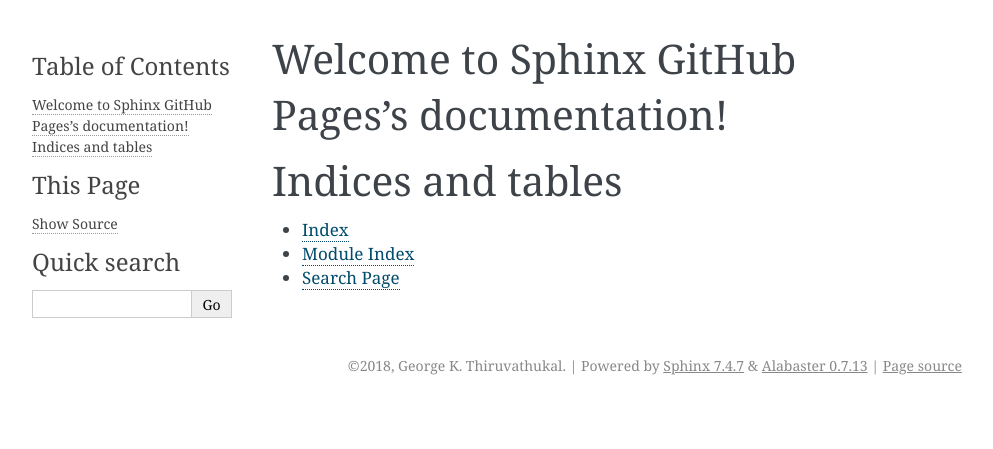
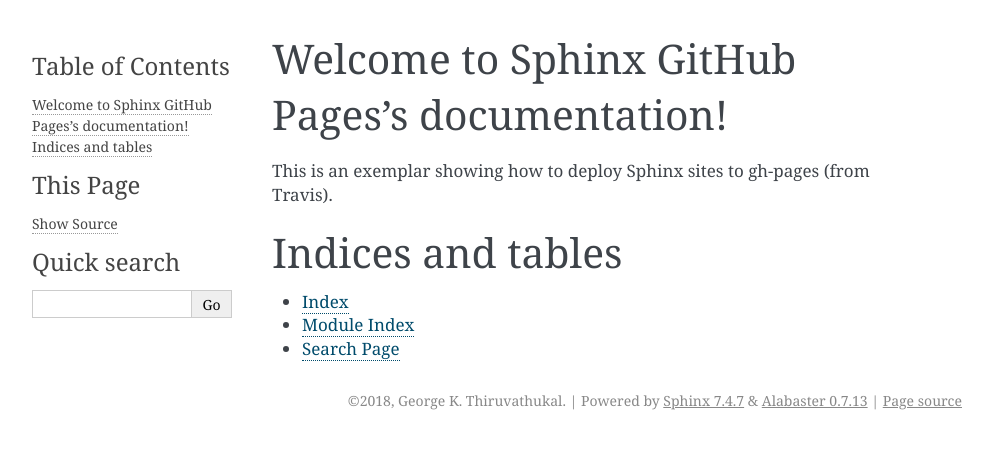
Before and after one commit to LoyolaChicagoCode/sphinx-gh-pages, a Sphinx documentation site: the page built from source/index.rst, in a window 1280 px wide. Shown: the top 449 px of the page, without its empty margins (148-1141 px from the left). Built offline with Sphinx 7.4.7, drawn with Linux system fonts in a browser that asks for light colours.

Commit message:
added some initial text and make sure all 3 needed builds work

```diff
--- a/source/index.rst
+++ b/source/index.rst
@@ -5,6 +5,8 @@
 
 Welcome to Sphinx GitHub Pages's documentation!
 ===============================================
+
+This is an exemplar showing how to deploy Sphinx sites to gh-pages (from Travis).
 
 .. toctree::
    :maxdepth: 2
```
Also changed, not shown: .travis.yml.
